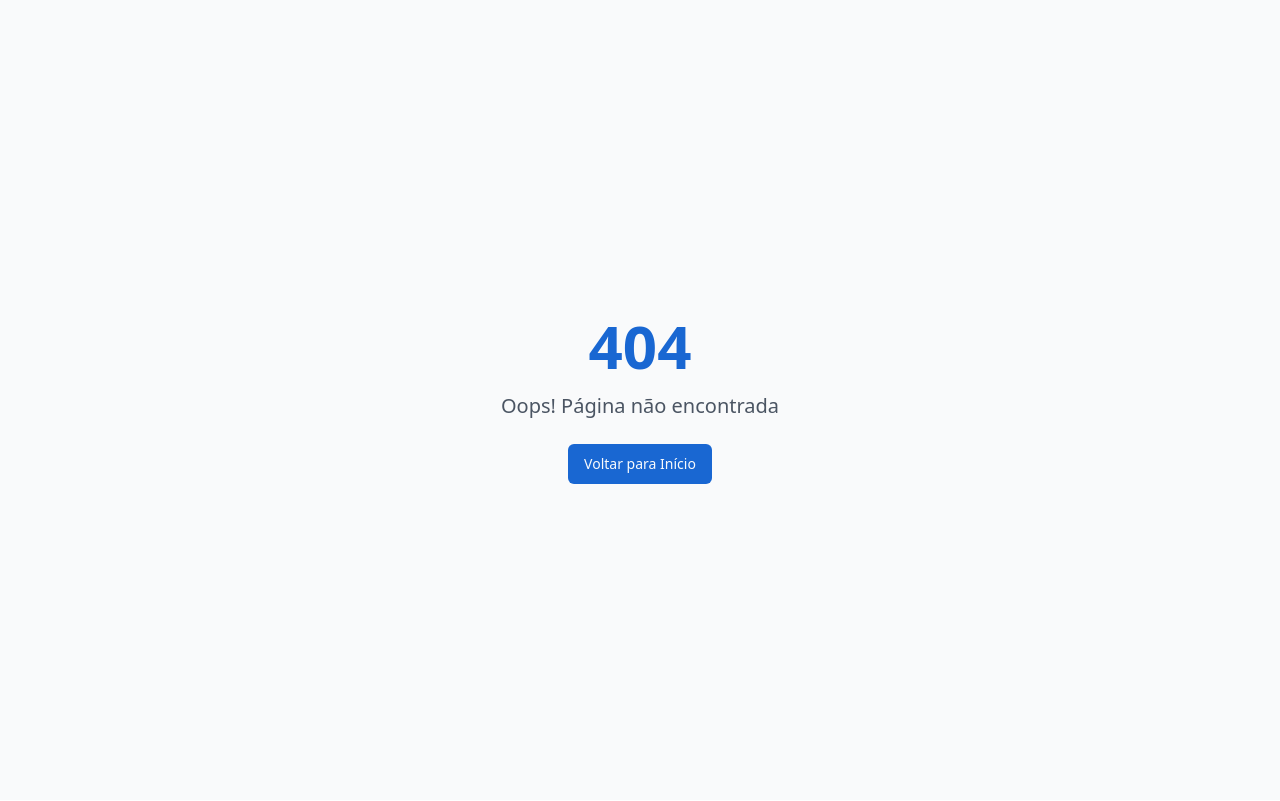
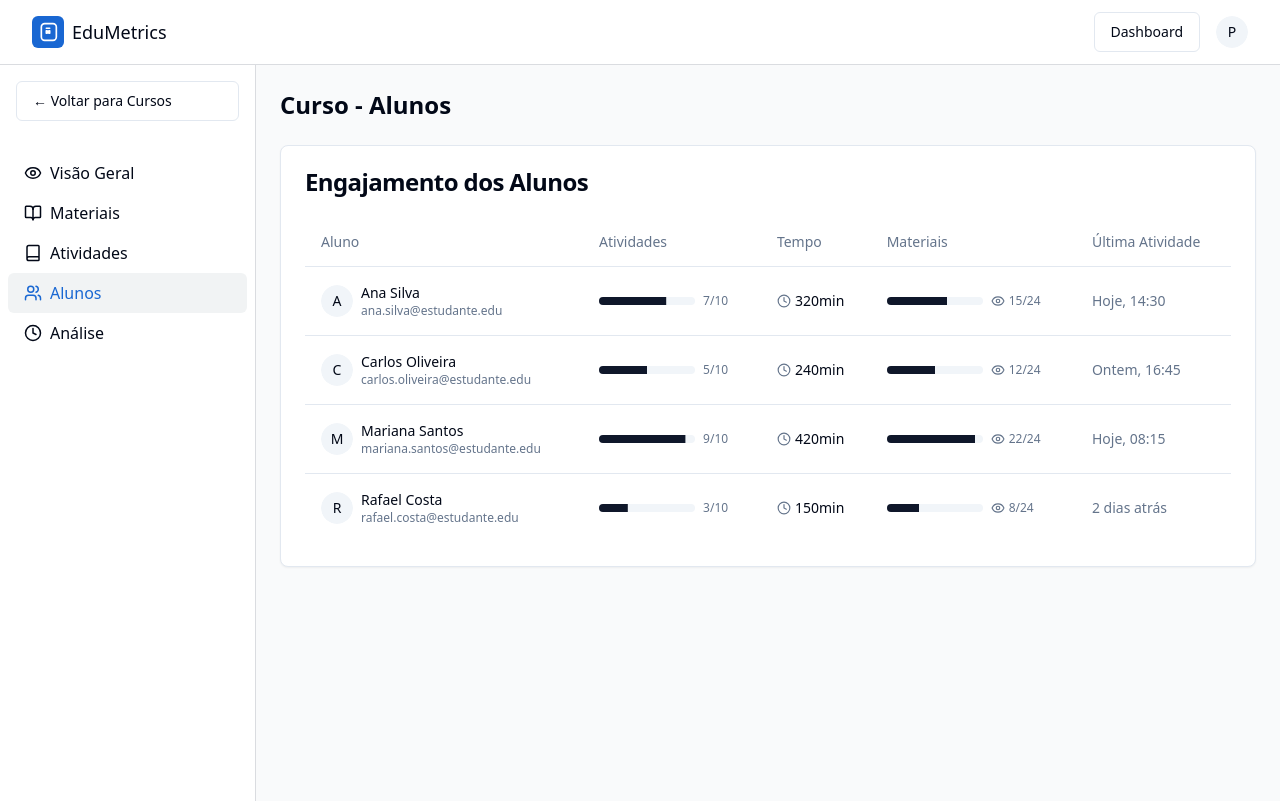
Before and after one commit to giseldo/student-insight-classroom-metrics, a React (Vite) app: page /course/1/students in a window 1280 px wide. Before the commit this address had no page. Built offline with nearby package versions, Linux system fonts and the light colour scheme.

Commit message:
Fix: Students page not working
Fixed the issue where the students page was not functioning correctly.

```diff
--- a/src/App.tsx
+++ b/src/App.tsx
@@ -13,6 +13,7 @@ import MaterialsPage from "./pages/MaterialsPage";
 import MaterialsStudentPage from "./pages/MaterialsStudentPage";
 import AssignmentsPage from "./pages/AssignmentsPage";
 import AssignmentsStudentPage from "./pages/AssignmentsStudentPage";
+import StudentsPage from "./pages/StudentsPage";
 import NotFound from "./pages/NotFound";
 
 const queryClient = new QueryClient();
@@ -33,6 +34,7 @@ const App = () => (
           <Route path="/course/:courseId/materials/student" element={<MaterialsStudentPage />} />
           <Route path="/course/:courseId/assignments" element={<AssignmentsPage />} />
           <Route path="/course/:courseId/assignments/student" element={<AssignmentsStudentPage />} />
+          <Route path="/course/:courseId/students" element={<StudentsPage />} />
           <Route path="*" element={<NotFound />} />
         </Routes>
       </BrowserRouter>
--- /dev/null
+++ b/src/pages/StudentsPage.tsx
@@ -0,0 +1,123 @@
+
+import { useParams } from "react-router-dom";
+import Header from "@/components/Header";
+import Sidebar from "@/components/Sidebar";
+import { useState, useEffect } from "react";
+import StudentTable from "@/components/StudentTable";
+
+const StudentsPage = () => {
+  const { courseId } = useParams<{ courseId: string }>();
+  const [courseName, setCourseName] = useState("Carregando...");
+
+  const [students] = useState([
+    {
+      id: "student1",
+      name: "Ana Silva",
+      email: "ana.silva@estudante.edu",
+      avatar: "",
+      metrics: {
+        assignments: {
+          completed: 7,
+          total: 10
+        },
+        timeSpent: 320, // minutes
+        materials: {
+          viewed: 15,
+          total: 24
+        },
+        lastActivity: "Hoje, 14:30"
+      }
+    },
+    {
+      id: "student2",
+      name: "Carlos Oliveira",
+      email: "carlos.oliveira@estudante.edu",
+      avatar: "",
+      metrics: {
+        assignments: {
+          completed: 5,
+          total: 10
+        },
+        timeSpent: 240, // minutes
+        materials: {
+          viewed: 12,
+          total: 24
+        },
+        lastActivity: "Ontem, 16:45"
+      }
+    },
+    {
+      id: "student3",
+      name: "Mariana Santos",
+      email: "mariana.santos@estudante.edu",
+      avatar: "",
+      metrics: {
+        assignments: {
+          completed: 9,
+          total: 10
+        },
+        timeSpent: 420, // minutes
+        materials: {
+          viewed: 22,
+          total: 24
+        },
+        lastActivity: "Hoje, 08:15"
+      }
+    },
+    {
+      id: "student4",
+      name: "Rafael Costa",
+      email: "rafael.costa@estudante.edu",
+      avatar: "",
+      metrics: {
+        assignments: {
+          completed: 3,
+          total: 10
+        },
+        timeSpent: 150, // minutes
+        materials: {
+          viewed: 8,
+          total: 24
+        },
+        lastActivity: "2 dias atrás"
+      }
+    }
+  ]);
+
+  useEffect(() => {
+    // Simulate loading course data
+    setTimeout(() => {
+      if (courseId === "course1") {
+        setCourseName("Matemática Avançada");
+      } else if (courseId === "course2") {
+        setCourseName("Literatura Brasileira");
+      } else if (courseId === "course3") {
+        setCourseName("Física Quântica");
+      } else if (courseId === "course4") {
+        setCourseName("Biologia Celular");
+      } else {
+        setCourseName("Curso");
+      }
+    }, 500);
+  }, [courseId]);
+
+  return (
+    <div className="min-h-screen bg-gray-50">
+      <Header userType="teacher" />
+
+      <div className="flex">
+        <Sidebar courseId={courseId} activeItem="students" userType="teacher" />
+
+        <main className="flex-1 p-6">
+          <h1 className="text-2xl font-bold mb-6">{courseName} - Alunos</h1>
+
+          <div className="grid grid-cols-1 gap-6">
+            <StudentTable students={students} />
+          </div>
+        </main>
+      </div>
+    </div>
+  );
+};
+
+export default StudentsPage;
```
